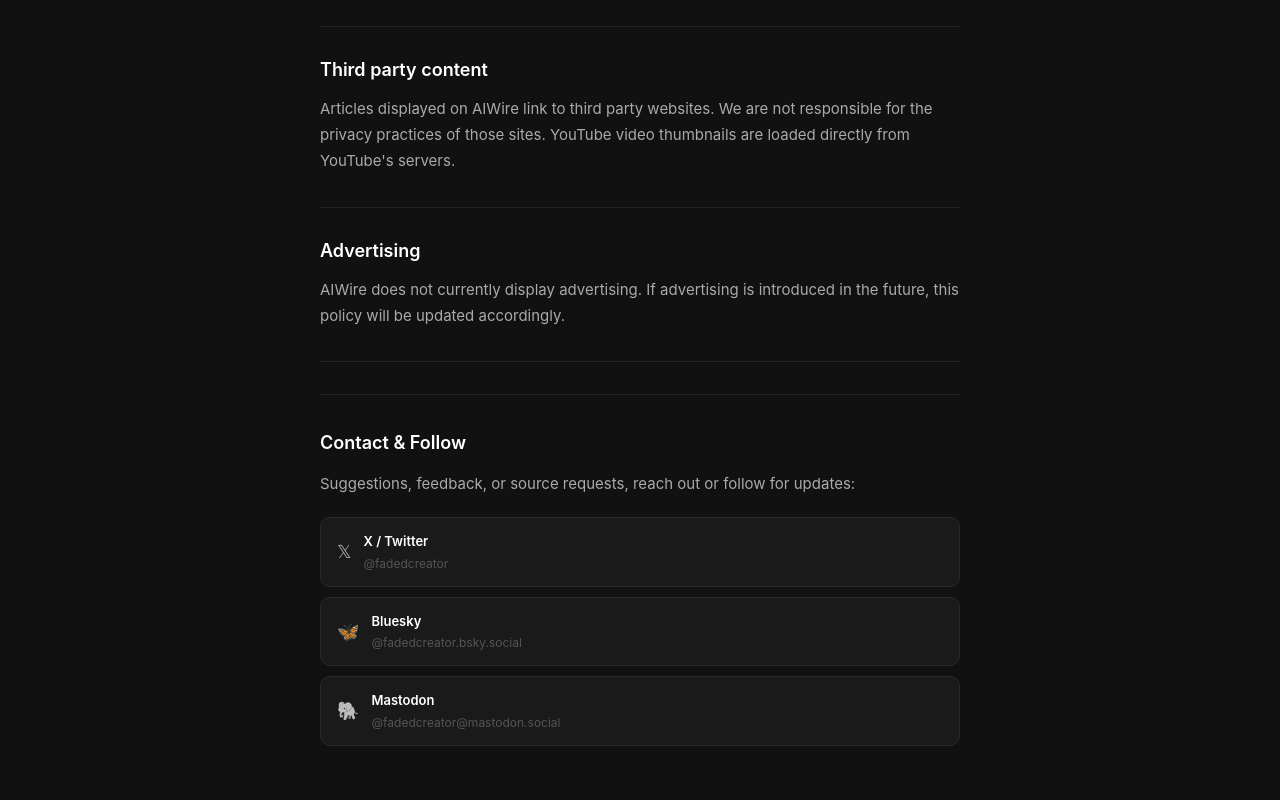
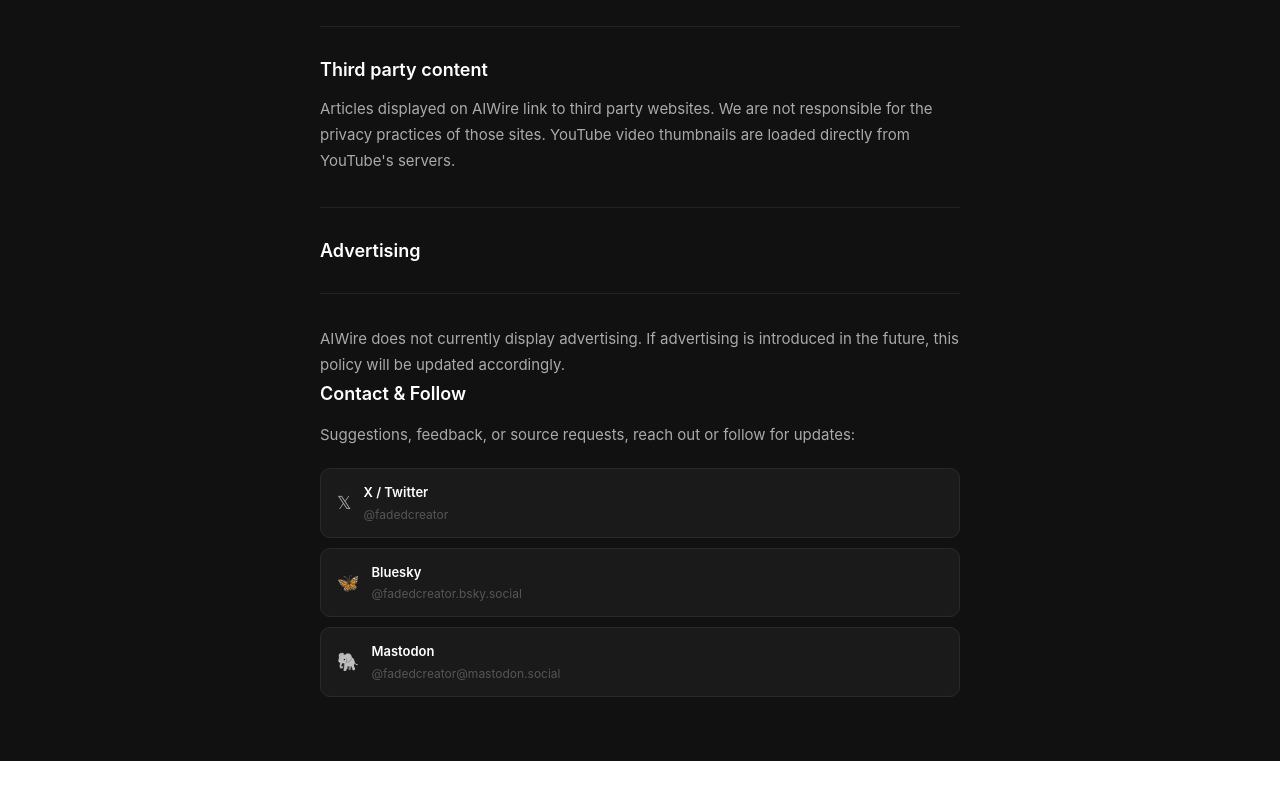
Before and after one commit to fadedcreator/ai-digest, a Next.js app: page /privacy in a window 1280 px wide. Shown: the part 805-1605 px from the top of the page. After the commit the page ends 1566 px from the top, so only its background shows below. Built offline with nearby package versions, Linux system fonts and the light colour scheme.

Commit message:
remove broken p tag

```diff
--- a/app/privacy/page.tsx
+++ b/app/privacy/page.tsx
@@ -42,14 +42,12 @@
 
           <div style={{ borderTop: '0.5px solid #222', paddingTop: '2rem', marginBottom: '2rem' }}>
             <h2 style={{ fontSize: 18, fontWeight: 600, color: '#fff', marginBottom: '1rem' }}>Advertising</h2>
-            <p style={{ fontSize: 15, lineHeight: 1.75, color: '#aaa' }}>
+
+          </div>
+              <p style={{ fontSize: 15, lineHeight: 1.75, color: '#aaa' }}>
+            <div style={{ borderTop: '0.5px solid #222', paddingTop: '2rem' }}>
               AIWire does not currently display advertising. If advertising is introduced in the future, this policy will be updated accordingly.
-            </p>
-          </div>
 
-          <div style={{ borderTop: '0.5px solid #222', paddingTop: '2rem' }}>
-            <p style={{ fontSize: 15, lineHeight: 1.75, color: '#aaa' }}>
-            <div style={{ borderTop: '0.5px solid #222', paddingTop: '2rem' }}>
           <h2 style={{ fontSize: 18, fontWeight: 600, color: '#fff', marginBottom: '0.75rem' }}>Contact & Follow</h2>
           <p style={{ fontSize: 15, lineHeight: 1.75, color: '#aaa', marginBottom: '1.25rem' }}>
           Suggestions, feedback, or source requests, reach out or follow for updates:
@@ -84,7 +82,7 @@
             </p>
           </div>
 
-        </div>
+
       </main>
     );
   }
```
